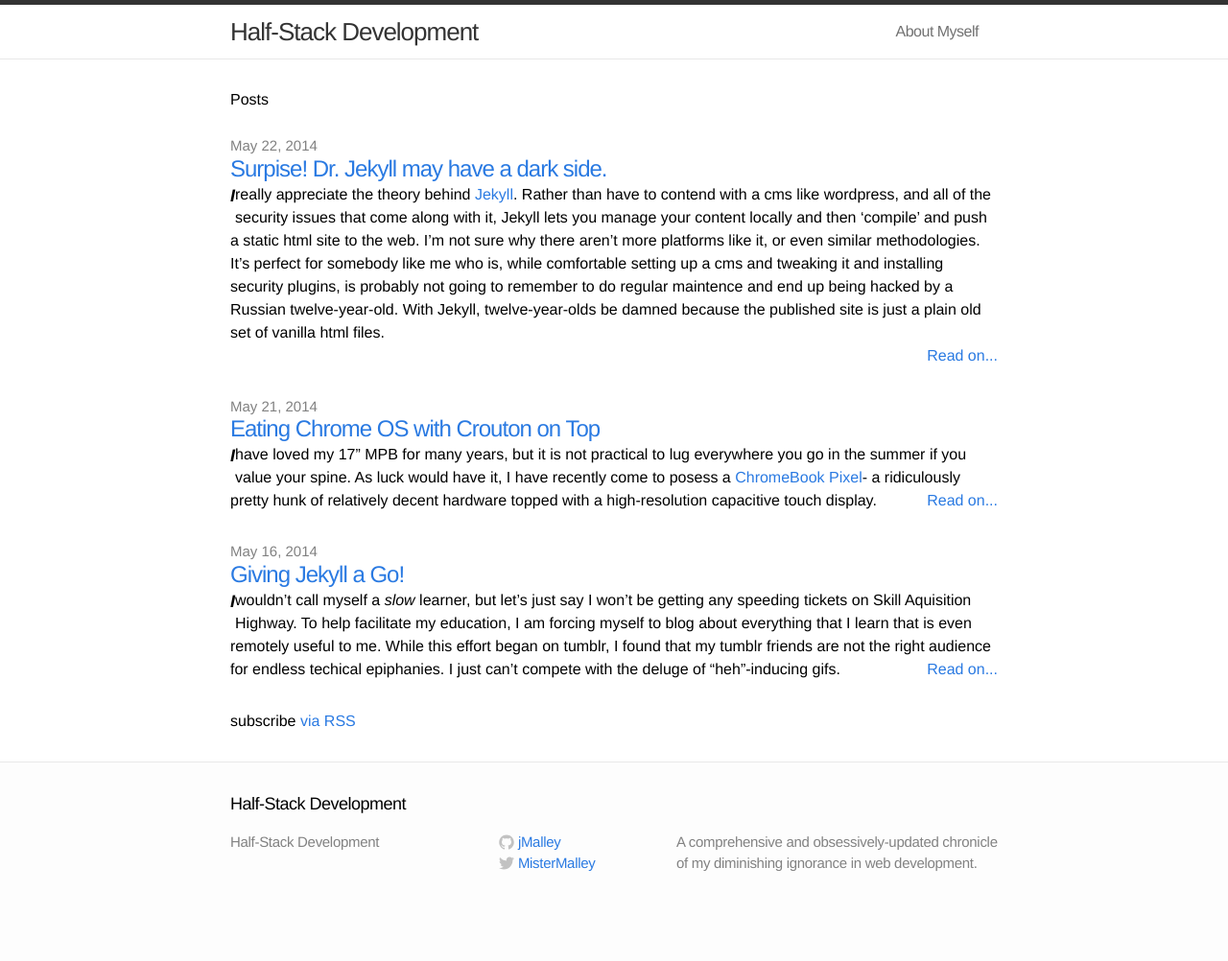
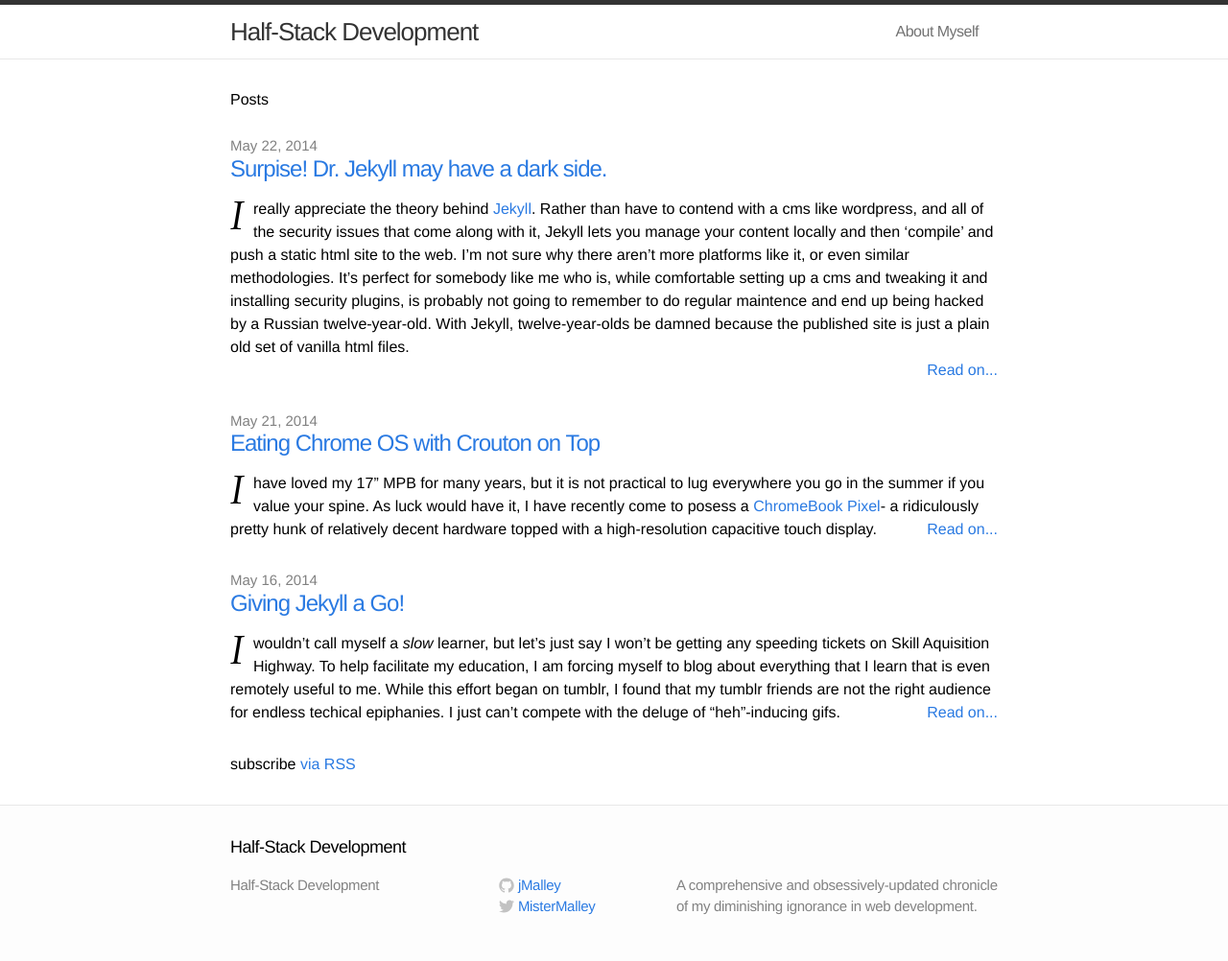
Before and after one commit to jmalley/jmalley.github.io, a Jekyll site: the page built from index.html, in a window 1280 px wide. Shown: the whole page at 96% size. Built offline with Jekyll 4.4.1, drawn with Linux system fonts in a browser that asks for light colours; before the commit the page ends 957 px from its top, so only the background shows below that.

```diff
--- a/css/main.css
+++ b/css/main.css
@@ -36,13 +36,21 @@ a:visited { color: #205caa; }
 
 article p img{width: 800px;}
 
+article.excerpt{
+  margin-top: 15px;
+}
+
 article.excerpt p:first-letter {
     text-transform: uppercase;
-    font-size: 18px;
-    font-weight: bold;
+    font-size: 42px;
     font-style: italic;
     float: left;
     display: block;
+    margin-right: 10px;
+    padding-top: 7px;
+    line-height: 32px;
+    height: 32px;
+    font-family: "Hoefler Text", "Baskerville old face", Garamond, "Times New Roman", serif;
 }
 
 /* Layout Styles */
```
Also changed, not shown: published_site/css/main.css (+10 -2 lines).
